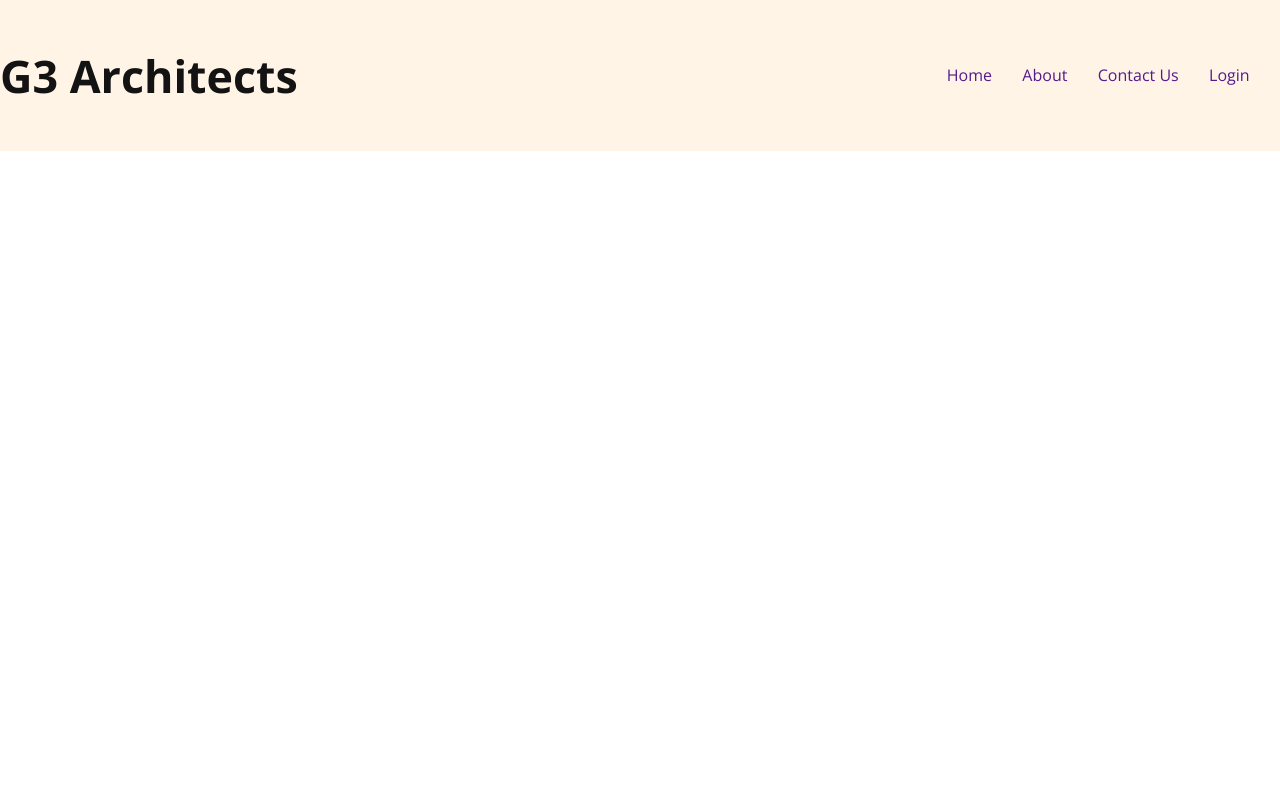
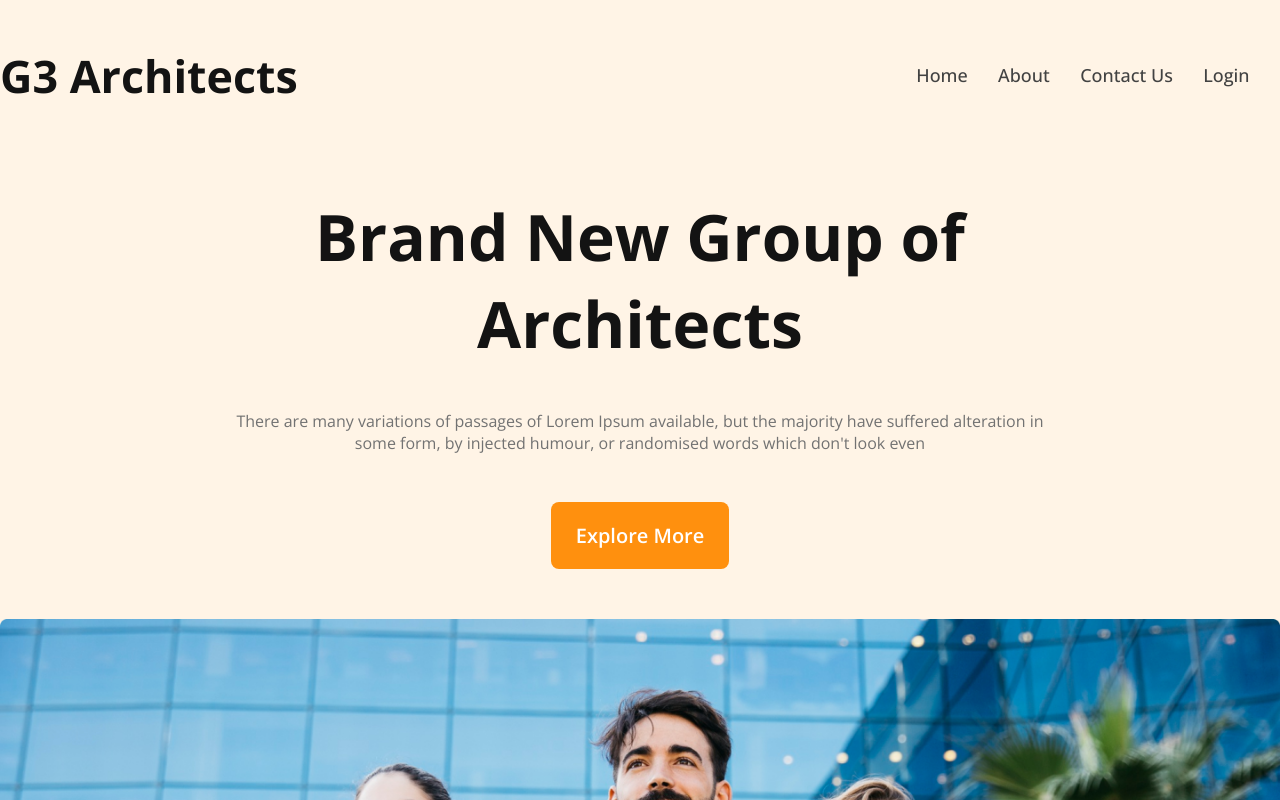
Before and after one commit to sohelrana6105/g3-architects-practice-project, a plain HTML site: page index.html in a window 1280 px wide. Shown: the top 800 px of the page. Drawn offline with nearby package versions, Linux system fonts and the light colour scheme.

Commit message:
added nav and banner section

```diff
--- a/index.html
+++ b/index.html
@@ -6,17 +6,29 @@
     <title>G3 architect project</title>
     <link rel="stylesheet" href="style/style.css" />
   </head>
-  <body class="open-sans-font">
+  <body>
     <header class="bg-color">
-      <nav class="navbar display-flex">
+      <nav class="navbar">
         <h3 class="navbar-title">G3 Architects</h3>
-        <ul class="nav-list display-flex">
+        <ul class="nav-list">
           <li class="list-item"><a href="" class="nav-link">Home</a></li>
           <li class="list-item"><a href="" class="nav-link">About</a></li>
           <li class="list-item"><a href="" class="nav-link">Contact Us</a></li>
           <li class="list-item"><a href="" class="nav-link">Login</a></li>
         </ul>
       </nav>
+      <div class="banner">
+        <div class="banner-content">
+          <h1 class="banner-title">Brand New Group of Architects</h1>
+          <p class="banner-description">
+            There are many variations of passages of Lorem Ipsum available, but
+            the majority have suffered alteration in some form, by injected
+            humour, or randomised words which don't look even
+          </p>
+          <button class="btn-primary">Explore More</button>
+        </div>
+        <img class="banner-image" src="images/banner.png" alt="" />
+      </div>
     </header>
     <main></main>
     <footer></footer>
--- a/style/style.css
+++ b/style/style.css
@@ -1,6 +1,6 @@
 @import url("https://fonts.googleapis.com/css2?family=Fira+Sans:ital,wght@0,100;0,200;0,300;0,400;0,500;0,600;0,700;0,800;0,900;1,100;1,200;1,300;1,400;1,500;1,600;1,700;1,800;1,900&family=Open+Sans:ital,wght@0,300..800;1,300..800&family=Work+Sans:ital,wght@0,100..900;1,100..900&display=swap");
 
-.open-sans-font {
+* {
   font-family: "Open Sans", serif;
   font-optical-sizing: auto;
   font-weight: 400;
@@ -12,19 +12,20 @@ body {
   padding: 0;
 }
 /* shared style */
-.display-flex {
-  display: flex;
-}
+
 .bg-color {
   background: rgba(255, 144, 14, 0.1);
+  /* width: 100%; */
 }
 /* navbar sytle */
 .navbar {
+  display: flex;
   justify-content: space-between;
-  /* padding: 3rem 14rem; */
+
   align-items: center;
 }
-.navbar {
+.navbar,
+.banner {
   max-width: 1440px;
   margin: 0 auto;
 }
@@ -36,11 +37,58 @@ body {
   font-weight: 700;
 }
 .nav-list {
+  display: flex;
   list-style: none;
 }
 .nav-link {
+  display: flex;
   text-decoration: none;
+  color: rgb(66, 66, 66);
+
+  font-size: 18px;
+  font-weight: 500;
 }
 .list-item {
   margin-right: 1.9rem;
 }
+/* banner style */
+.banner-content {
+  max-width: 53rem;
+  margin: 0 auto;
+  text-align: center;
+  margin-bottom: 50px;
+}
+.banner-title {
+  color: rgb(19, 19, 19);
+
+  font-size: 4rem;
+  font-weight: 700;
+}
+.banner-description {
+  color: rgb(114, 114, 114);
+
+  font-size: 1rem;
+  font-weight: 400;
+}
+.btn-primary {
+  border-radius: 8px;
+
+  background: rgb(255, 144, 14);
+  color: rgb(255, 255, 255);
+
+  font-size: 1.25rem;
+  font-weight: 600;
+  border: none;
+  padding: 20px 25px;
+  margin-top: 32px;
+}
+.banner-image {
+  width: 100%;
+}
+/* reponsive media query for header */
+@media screen and (max-width: 576px) {
+  .navbar,
+  .nav-list {
+    flex-direction: column;
+  }
+}
```
